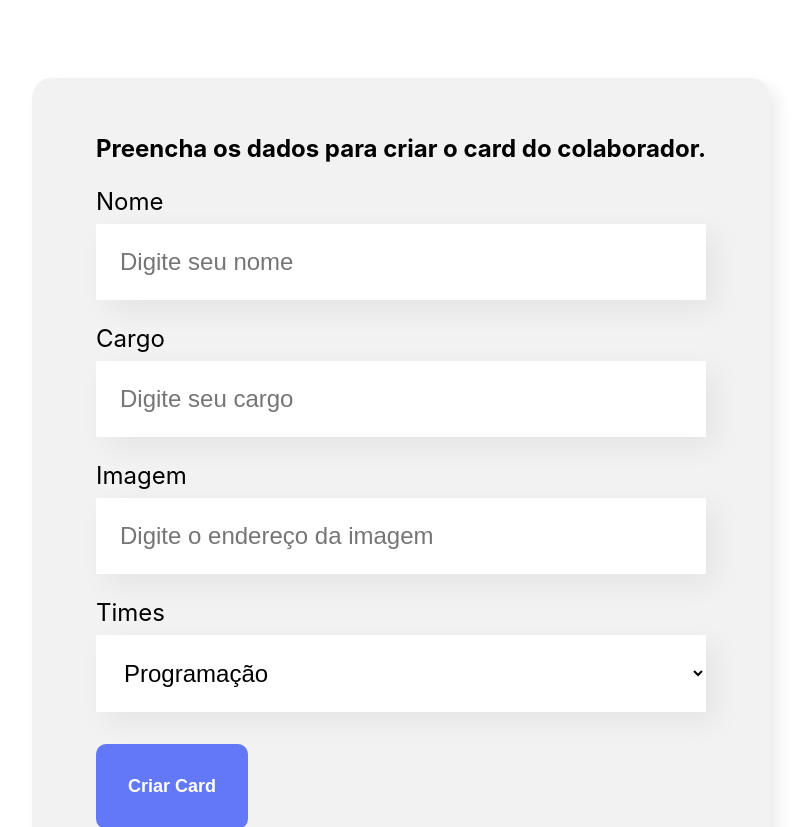
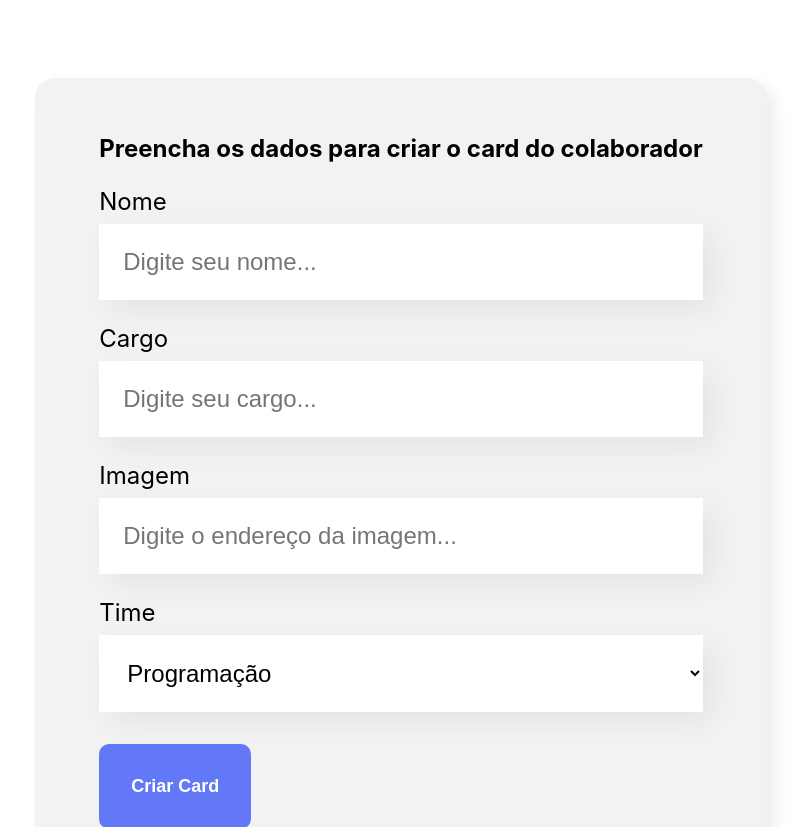
Before and after one commit to fredsons/Organo, a React (Create React App) app: page / in a window 1280 px wide. Shown: the part 500-1327 px from the top of the page, without its empty margins (239-1045 px from the left). Built offline with nearby package versions, Linux system fonts and the light colour scheme; the HTML template or start-up script is replaced by a standard one.

Commit message:
atualizacao

```diff
--- a/src/App.js
+++ b/src/App.js
@@ -1,11 +1,20 @@
+import { useState } from 'react';
 import Banner from './Componentes/Banner';
 import Formulario from './Componentes/Formulario';
 
 function App() {
+
+  const [colaboradores, setColaboradores] = useState([])
+
+  const aoNovoColaboradorAdicionado = (colaborador) => {
+    console.log(colaborador)
+    setColaboradores([...colaboradores, colaborador])
+  }
+
   return (
     <div className="App">
       <Banner />
-      <Formulario />
+      <Formulario aoNovoColaboradorAdicionado={colaborador => aoNovoColaboradorAdicionado(colaborador)} />
     </div>
   );
 }
--- a/src/Componentes/CampoTexto/index.js
+++ b/src/Componentes/CampoTexto/index.js
@@ -1,9 +1,19 @@
 import './CampoTexto.css'
+
 const CampoTexto = (props) => {
+
+  const placeholderModificada = `${props.placeholder}...`
+
+  const aoDigitado = (evento) => {
+    props.aoAlterado(evento.target.value)
+  }
+
   return (
     <div className="campo-texto">
-      <label>{props.label}</label>
-      <input required={props.obrigatorio} placeholder={props.placeholder} />
+      <label>
+        {props.label}
+      </label>
+      <input value={props.valor} onChange={aoDigitado} required={props.obrigatorio} placeholder={placeholderModificada} />
     </div>
   )
 }
--- a/src/Componentes/Formulario/index.js
+++ b/src/Componentes/Formulario/index.js
@@ -1,9 +1,10 @@
-import Botao from '../Botao';
-import CampoTexto from '../CampoTexto';
-import ListaSuspensa from '../ListaSuspensa';
+import { useState } from 'react'
+import Botao from '../Botao'
+import CampoTexto from '../CampoTexto'
+import ListaSuspensa from '../ListaSuspensa'
 import './Formulario.css'
 
-const Formulario = () => {
+const Formulario = (props) => {
 
   const times = [
     'Programação',
@@ -15,19 +16,52 @@
     'Inovação e Gestão'
   ]
 
+  const [nome, setNome] = useState('')
+  const [cargo, setCargo] = useState('')
+  const [imagem, setImagem] = useState('')
+  const [time, setTime] = useState('')
+
   const aoSalvar = (evento) => {
-    evento.preventDefault();
-    console.log('Ao Salvar');
+    evento.preventDefault()
+    props.aoColaboradorCadastrado({
+      nome,
+      cargo,
+      imagem,
+      time
+    })
   }
 
   return (
-    <section className='formulario'>
+    <section className="formulario">
       <form onSubmit={aoSalvar}>
-        <h2>Preencha os dados para criar o card do colaborador.</h2>
-        <CampoTexto obrigatorio={true} label="Nome" placeholder="Digite seu nome" />
-        <CampoTexto obrigatorio={true} label="Cargo" placeholder="Digite seu cargo" />
-        <CampoTexto label="Imagem" placeholder="Digite o endereço da imagem" />
-        <ListaSuspensa obrigatorio={true} label="Times" itens={times} />
+        <h2>Preencha os dados para criar o card do colaborador</h2>
+        <CampoTexto
+          obrigatorio={true}
+          label="Nome"
+          placeholder="Digite seu nome"
+          valor={nome}
+          aoAlterado={valor => setNome(valor)}
+        />
+        <CampoTexto
+          obrigatorio={true}
+          label="Cargo"
+          placeholder="Digite seu cargo"
+          valor={cargo}
+          aoAlterado={valor => setCargo(valor)}
+        />
+        <CampoTexto
+          label="Imagem"
+          placeholder="Digite o endereço da imagem"
+          valor={imagem}
+          aoAlterado={valor => setImagem(valor)}
+        />
+        <ListaSuspensa
+          obrigatorio={true}
+          label="Time"
+          itens={times}
+          valor={time}
+          aoAlterado={valor => setTime(valor)}
+        />
         <Botao>
           Criar Card
         </Botao>
@@ -36,4 +70,4 @@
   )
 }
 
-export default Formulario;
+export default Formulario
--- a/src/Componentes/ListaSuspensa/index.js
+++ b/src/Componentes/ListaSuspensa/index.js
@@ -1,14 +1,16 @@
-import './ListaSuspensa.css';
+import './ListaSuspensa.css'
 
 const ListaSuspensa = (props) => {
   return (
     <div className='lista-suspensa'>
       <label>{props.label}</label>
-      <select required={props.obrigatorio}>
-        {props.itens.map(item => <option key={item}>{item}</option>)}
+      <select onChange={evento => props.aoAlterado(evento.target.value)} required={props.required} value={props.value}>
+        {props.itens.map(item => {
+          return <option key={item}>{item}</option>
+        })}
       </select>
     </div>
   )
 }
 
-export default ListaSuspensa;
+export default ListaSuspensa
```
Also changed, not shown: src/Componentes/Botao/index.js (+3 -5 lines).
